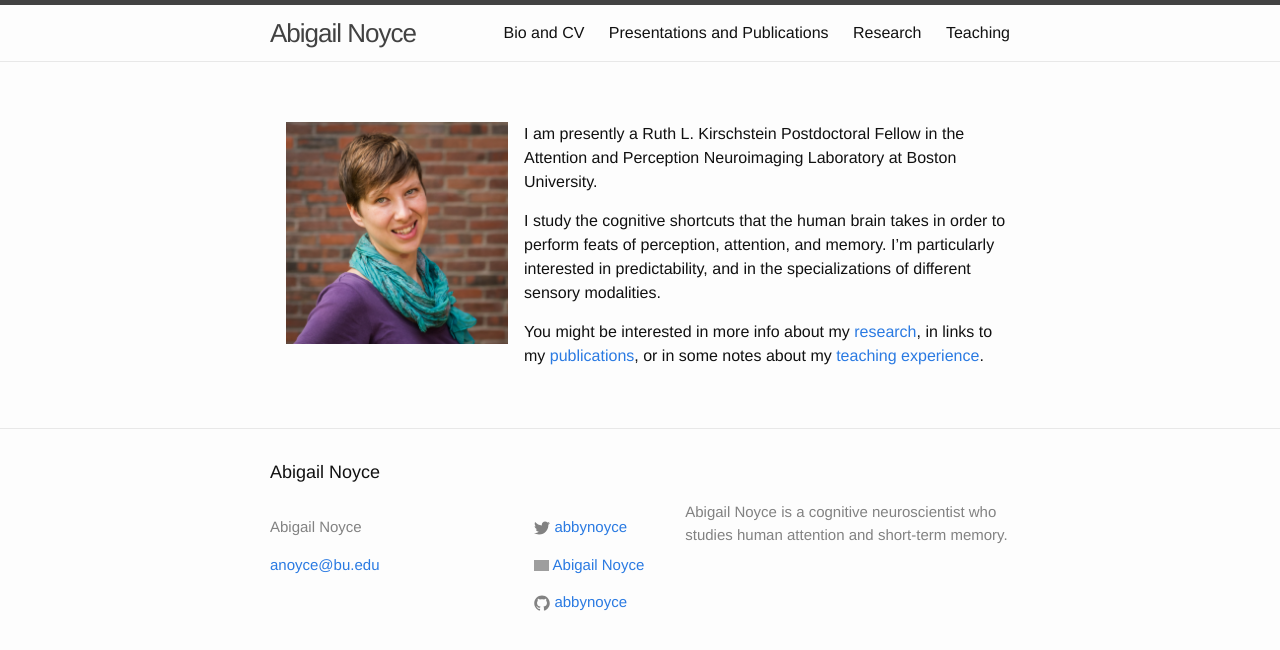
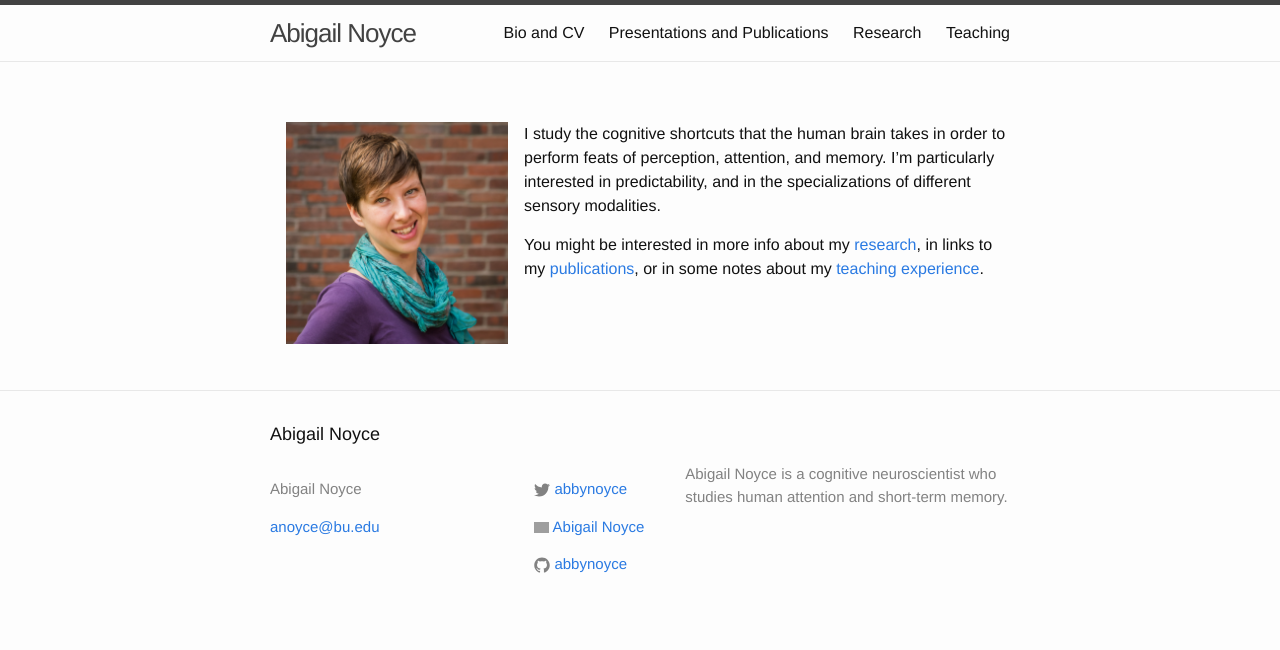
Before and after one commit to abbynoyce/abbynoyce.github.io, a Jekyll site: the page index.html, which Jekyll copies as it is, in a window 1280 px wide. Shown: the top 650 px of the page. Built offline with Jekyll 4.4.1, drawn with Linux system fonts in a browser that asks for light colours; grey boxes are pictures that could not be loaded.

Commit message:
Update index.html
Deleted postdoc stuff

```diff
--- a/index.html
+++ b/index.html
@@ -71,11 +71,6 @@
     <div class="img">
  <img src="/img/abby_headshot.jpeg" alt="">
 </div>
-
-<p>
-I am presently a Ruth L. Kirschstein Postdoctoral Fellow in the Attention and
-Perception Neuroimaging Laboratory at Boston University.
-</p>
 
 <p>
 I study the cognitive shortcuts that the human brain takes in order to perform feats of
```
